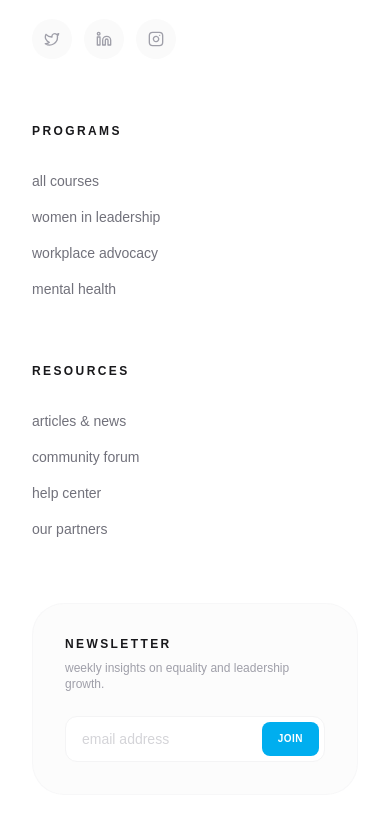
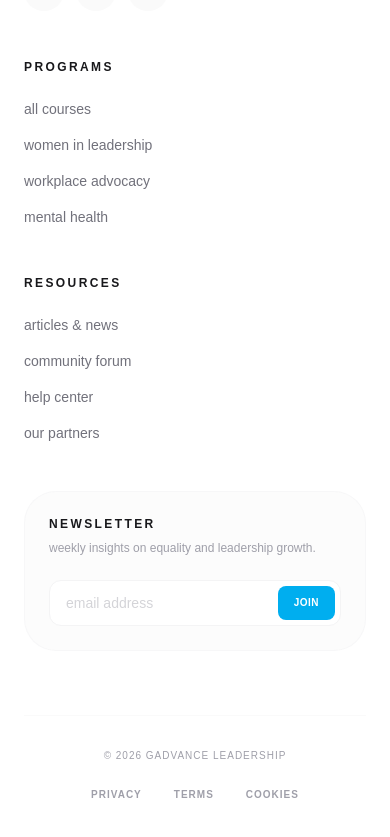
Before and after one commit to nathsuki73/gadvance, a Next.js app: page / in a window 390 px wide. Shown: the part 8567-9404 px from the top of the page. Built offline with nearby package versions, Linux system fonts and the light colour scheme; no server answers; a web font is replaced by a local one.

Commit message:
Refactor Footer component for improved structure and consistency in styling

```diff
--- a/app/components/Footer.tsx
+++ b/app/components/Footer.tsx
@@ -11,12 +11,13 @@ const Footer = () => {
   ];
 
   return (
-    <footer className="bg-white border-t border-zinc-50 pt-24 pb-12">
-      <div className="mx-auto max-w-7xl px-8 lg:px-12">
-        <div className="grid grid-cols-1 gap-16 lg:grid-cols-4 md:grid-cols-2">
+    <footer className="bg-white border-t border-zinc-50 pt-16 sm:pt-24 pb-12">
+      <div className="mx-auto max-w-7xl px-6 sm:px-8 lg:px-12">
+        {/* Main Grid: 1 col on mobile, 2 on tablet, 4 on desktop */}
+        <div className="grid grid-cols-1 gap-x-8 gap-y-12 sm:grid-cols-2 lg:grid-cols-4">
 
-          {/* brand identity section */}
-          <div className="flex flex-col space-y-8">
+          {/* Brand Identity Section */}
+          <div className="flex flex-col space-y-6 sm:space-y-8">
             <div className="flex items-center gap-3">
               <div className="relative h-8 w-8 shrink-0 grayscale opacity-80">
                 <img
@@ -47,9 +48,9 @@ const Footer = () => {
             </div>
           </div>
 
-          {/* programs links */}
-          <div>
-            <h4 className="text-xs font-bold text-zinc-900 mb-8 uppercase tracking-[0.2em]">programs</h4>
+          {/* Programs Links */}
+          <div className="sm:pl-4 lg:pl-0">
+            <h4 className="text-xs font-bold text-zinc-900 mb-6 sm:mb-8 uppercase tracking-[0.2em]">programs</h4>
             <ul className="space-y-4 text-sm text-zinc-500 font-light lowercase">
               <li><Link href="/courses" className="hover:text-[#00aeef] transition-colors">all courses</Link></li>
               <li><Link href="/leadership" className="hover:text-[#00aeef] transition-colors">women in leadership</Link></li>
@@ -58,9 +59,9 @@ const Footer = () => {
             </ul>
           </div>
 
-          {/* resources links */}
+          {/* Resources Links */}
           <div>
-            <h4 className="text-xs font-bold text-zinc-900 mb-8 uppercase tracking-[0.2em]">resources</h4>
+            <h4 className="text-xs font-bold text-zinc-900 mb-6 sm:mb-8 uppercase tracking-[0.2em]">resources</h4>
             <ul className="space-y-4 text-sm text-zinc-500 font-light lowercase">
               <li><Link href="/blog" className="hover:text-[#00aeef] transition-colors">articles & news</Link></li>
               <li><Link href="/community" className="hover:text-[#00aeef] transition-colors">community forum</Link></li>
@@ -69,8 +70,8 @@ const Footer = () => {
             </ul>
           </div>
 
-          {/* newsletter section */}
-          <div className="bg-zinc-50/50 rounded-[32px] p-8 border border-zinc-100/50">
+          {/* Newsletter Section: Spans full width on mobile, 1 col on desktop */}
+          <div className="bg-zinc-50/50 rounded-[32px] p-6 sm:p-8 border border-zinc-100/50 sm:col-span-2 lg:col-span-1">
             <h4 className="text-xs font-bold text-zinc-900 mb-2 uppercase tracking-[0.2em]">
               newsletter
             </h4>
@@ -90,12 +91,12 @@ const Footer = () => {
           </div>
         </div>
 
-        {/* bottom bar */}
-        <div className="mt-24 pt-8 border-t border-zinc-50 flex flex-col md:flex-row justify-between items-center gap-6">
-          <p className="text-[10px] text-zinc-400 tracking-widest uppercase">
+        {/* Bottom Bar: Stacked on mobile, side-by-side on tablet/desktop */}
+        <div className="mt-16 sm:mt-24 pt-8 border-t border-zinc-50 flex flex-col items-center justify-between gap-6 md:flex-row">
+          <p className="text-[10px] text-zinc-400 tracking-widest uppercase text-center md:text-left">
             © {new Date().getFullYear()} gadvance leadership
           </p>
-          <div className="flex gap-8 text-[10px] font-bold uppercase tracking-widest text-zinc-400">
+          <div className="flex flex-wrap justify-center gap-x-8 gap-y-4 text-[10px] font-bold uppercase tracking-widest text-zinc-400">
             <Link href="/privacy" className="hover:text-zinc-900 transition-colors">privacy</Link>
             <Link href="/terms" className="hover:text-zinc-900 transition-colors">terms</Link>
             <Link href="/cookies" className="hover:text-zinc-900 transition-colors">cookies</Link>
```
